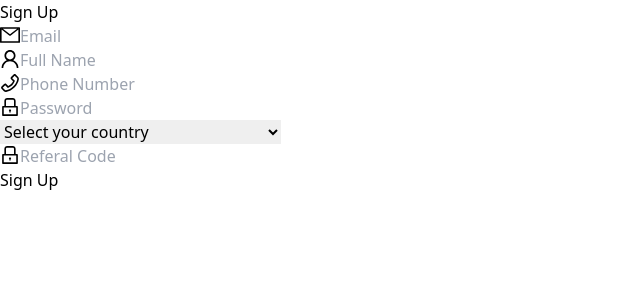
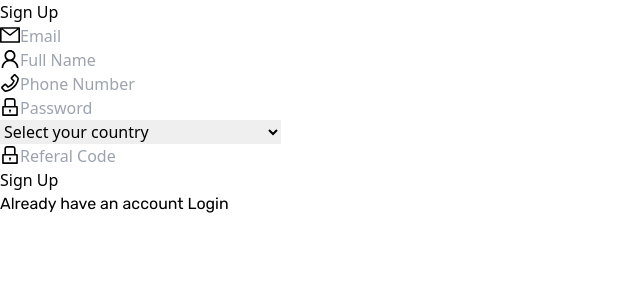
Before and after one commit to TechWithDunamix/Forex-exchange-website-with-react-django, a React (Vite) app in the folder frontend/dking-app/: page /signup in a window 1280 px wide. Shown: the top 300 px of the page, without its empty margins (0-640 px from the left). Built offline with nearby package versions, Linux system fonts and the light colour scheme; what @zayne-labs/callapi would draw is missing.

Commit message:
Login page adjustments

```diff
--- a/frontend/dking-app/src/admin/adminHome.jsx
+++ b/frontend/dking-app/src/admin/adminHome.jsx
@@ -9,6 +9,7 @@ const AdminHome = () => {
     useEffect(() => {
         const fetchData = async () => {
             const req = await callMainApi("/admin");
+            console.log(req)
             setData(req.data);  // Assuming the API response structure
         };
         fetchData();
--- a/frontend/dking-app/src/pages/loginPage.jsx
+++ b/frontend/dking-app/src/pages/loginPage.jsx
@@ -90,6 +90,8 @@ const LoginForm = () => {
           >
             Login
           </button>
+      <p className='text-black'>DOn't have an account <a href='/login' className='text-green-400'>Signup</a></p>
+
         </form>
 
         <div className="text-center mt-4">
@@ -102,6 +104,7 @@ const LoginForm = () => {
           <div className="mt-5 p-4 animate-spin border-t-4 border-green-500 w-[20px] h-[20px] rounded-full"></div>
         )}
       </div>
+
     </div>
   );
 };
--- a/frontend/dking-app/src/pages/signup.jsx
+++ b/frontend/dking-app/src/pages/signup.jsx
@@ -126,9 +126,12 @@ const SignupForm = () => {
           >
             Sign Up
           </button>
+      <p className='text-black'>Already have an account <a href='/login' className='text-green-400'>Login</a></p>
+
         </form>
         {isLoading && <div className='mt-5 mr-20 p-4 animate-spin-infinte border-t-4 border-green-500 w-[20px] h-[20px] rounded-[200px]'></div>}
       </div>
+      {/* <p className='text-white'>Already have an account <a href='/login'>Login</a></p> */}
     </div>
   );
 };
```
